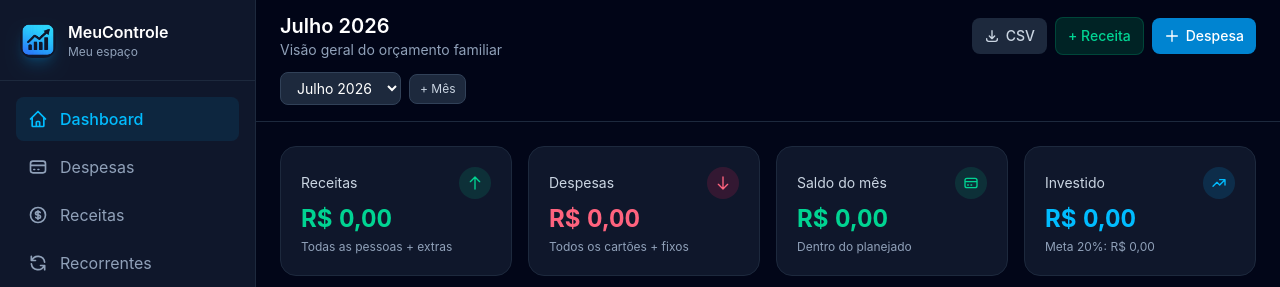
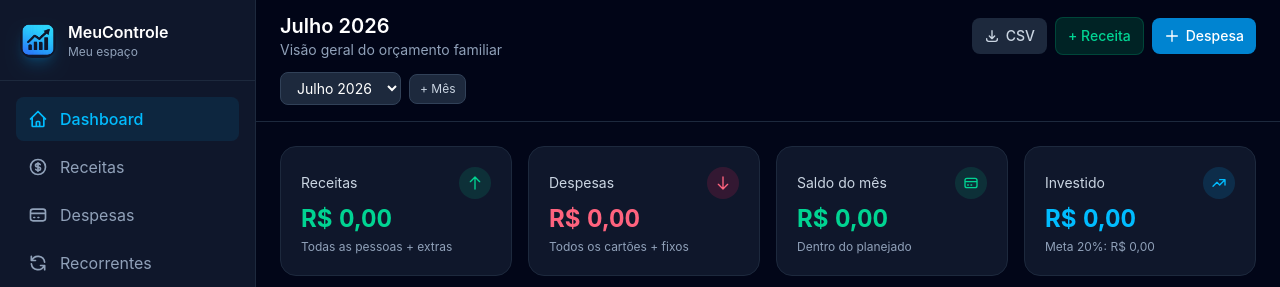
Before and after one commit to wedaviid/meucontrole, a React (Vite) app: page / in a window 1280 px wide. Shown: the top 287 px of the page. Built offline with nearby package versions, Linux system fonts and the light colour scheme.

Commit message:
Menu: Receitas antes de Despesas

```diff
--- a/src/components/Sidebar.tsx
+++ b/src/components/Sidebar.tsx
@@ -56,6 +56,13 @@ export function Sidebar({ pagina, onChangePagina, aberto = false, onFechar, nome
           Dashboard
         </button>
 
+        <button onClick={() => navegar('receitas')} className={linkClass(pagina === 'receitas')}>
+          <svg className="w-5 h-5" fill="none" stroke="currentColor" viewBox="0 0 24 24">
+            <path strokeLinecap="round" strokeLinejoin="round" strokeWidth={2} d="M12 8c-1.657 0-3 .895-3 2s1.343 2 3 2 3 .895 3 2-1.343 2-3 2m0-8c1.11 0 2.08.402 2.599 1M12 8V7m0 1v8m0 0v1m0-1c-1.11 0-2.08-.402-2.599-1M21 12a9 9 0 11-18 0 9 9 0 0118 0z" />
+          </svg>
+          Receitas
+        </button>
+
         <button onClick={() => navegar('faturas')} className={linkClass(pagina === 'faturas')}>
           <svg className="w-5 h-5" fill="none" stroke="currentColor" viewBox="0 0 24 24">
             <path strokeLinecap="round" strokeLinejoin="round" strokeWidth={2} d="M3 10h18M7 15h1m4 0h1m-7 4h12a3 3 0 003-3V8a3 3 0 00-3-3H6a3 3 0 00-3 3v8a3 3 0 003 3z" />
@@ -63,14 +70,7 @@ export function Sidebar({ pagina, onChangePagina, aberto = false, onFechar, nome
           Despesas
         </button>
 
-                <button onClick={() => navegar('receitas')} className={linkClass(pagina === 'receitas')}>
-          <svg className="w-5 h-5" fill="none" stroke="currentColor" viewBox="0 0 24 24">
-            <path strokeLinecap="round" strokeLinejoin="round" strokeWidth={2} d="M12 8c-1.657 0-3 .895-3 2s1.343 2 3 2 3 .895 3 2-1.343 2-3 2m0-8c1.11 0 2.08.402 2.599 1M12 8V7m0 1v8m0 0v1m0-1c-1.11 0-2.08-.402-2.599-1M21 12a9 9 0 11-18 0 9 9 0 0118 0z" />
-          </svg>
-          Receitas
-        </button>
-
-<button onClick={() => navegar('recorrentes')} className={linkClass(pagina === 'recorrentes')}>
+        <button onClick={() => navegar('recorrentes')} className={linkClass(pagina === 'recorrentes')}>
           <svg className="w-5 h-5" fill="none" stroke="currentColor" viewBox="0 0 24 24">
             <path strokeLinecap="round" strokeLinejoin="round" strokeWidth={2} d="M4 4v5h.582m15.356 2A8.001 8.001 0 004.582 9m0 0H9m11 11v-5h-.581m0 0a8.003 8.003 0 01-15.357-2m15.357 2H15" />
           </svg>
```
